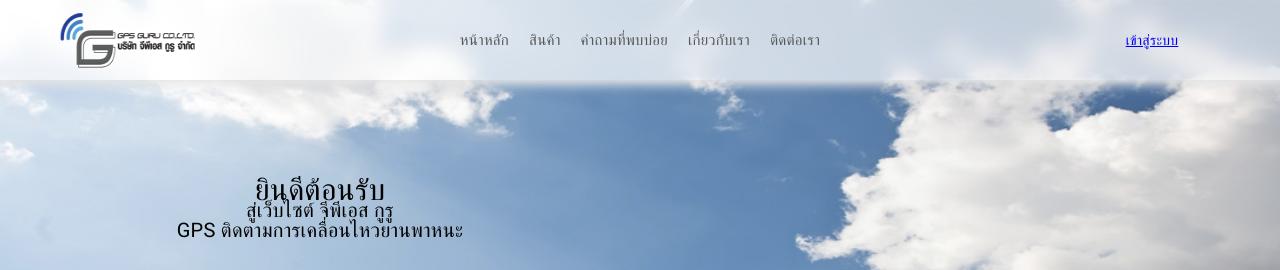
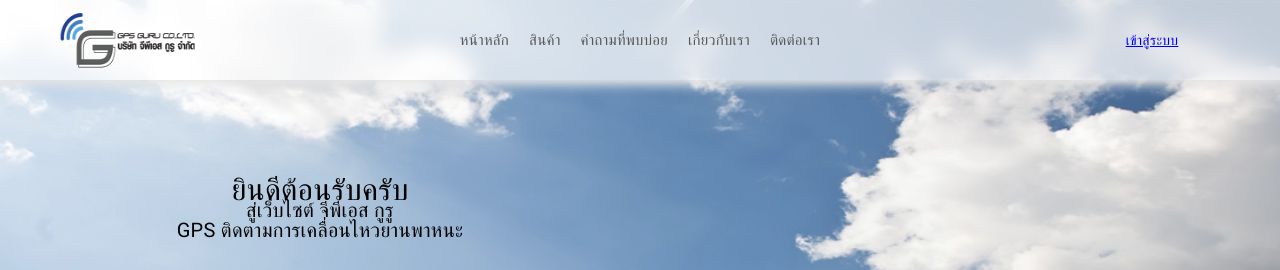
Before and after one commit to PpParinya/gpsguru, an Angular app: page / in a window 1280 px wide. Shown: the top 270 px of the page. Built offline with nearby package versions, Linux system fonts and the light colour scheme; a web font is replaced by a local one.

Commit message:
first commit

```diff
--- a/src/app/main/home/home.component.html
+++ b/src/app/main/home/home.component.html
@@ -1,7 +1,7 @@
 <div class='flex-container'>
 
     <div class="home">
-        <div style="font-size: 30px;">ยินดีต้อนรับ</div>
+        <div style="font-size: 30px;">ยินดีต้อนรับครับ</div>
         <div style="font-size: 20px;">สู่เว็บไซต์ จีพีเอส กูรู</div>
         <div style="font-size: 20px;">GPS ติดตามการเคลื่อนไหวยานพาหนะ</div>
     </div>
```
